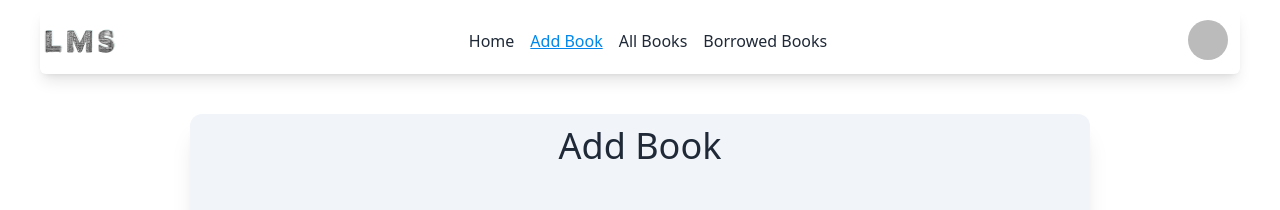
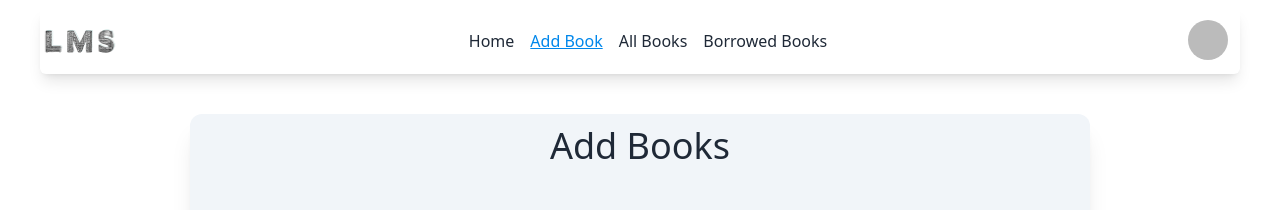
Before and after one commit to Foyez-Ahamed/a11-library-management-client, a React (Vite) app: page /addBook in a window 1280 px wide. Shown: the top 210 px of the page. Built offline with nearby package versions, Linux system fonts and the light colour scheme; no server answers; sample sign-in values are in the browser's storage.

Commit message:
added dynamic rating

```diff
--- a/src/pages/AddBook.jsx
+++ b/src/pages/AddBook.jsx
@@ -48,7 +48,7 @@
         <div>
 
           <div>
-            <h1 className="text-center text-4xl font-medium">Add Book</h1>
+            <h1 className="text-center text-4xl font-medium">Add Books</h1>
           </div>
 
 
```
